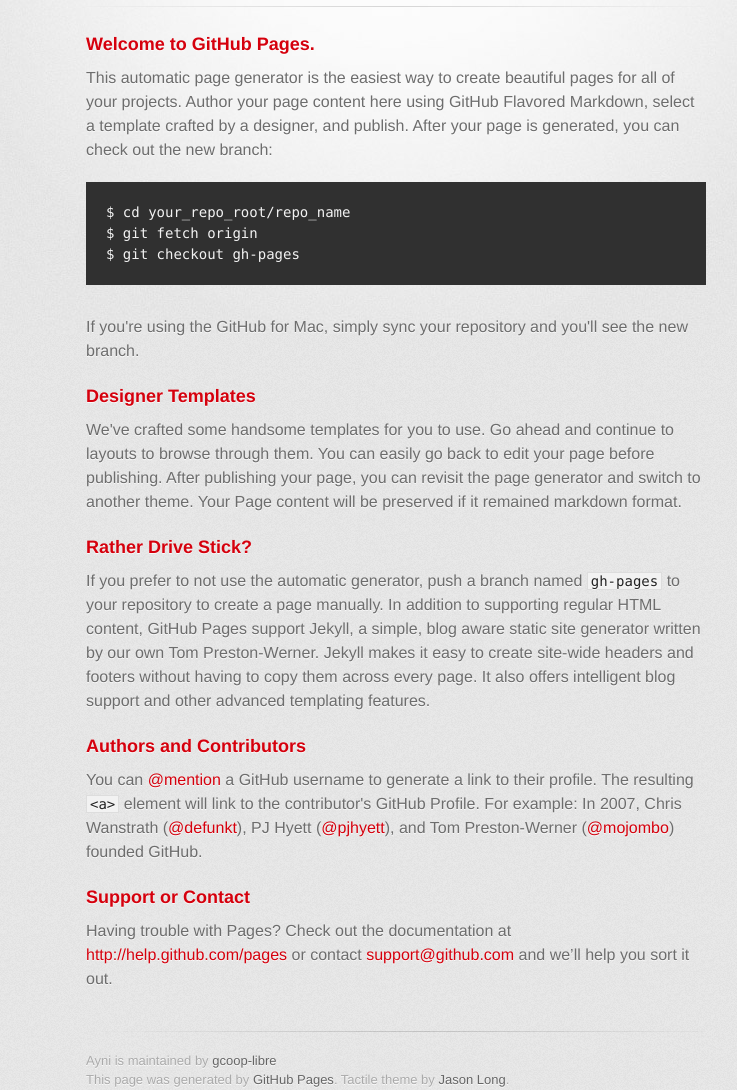
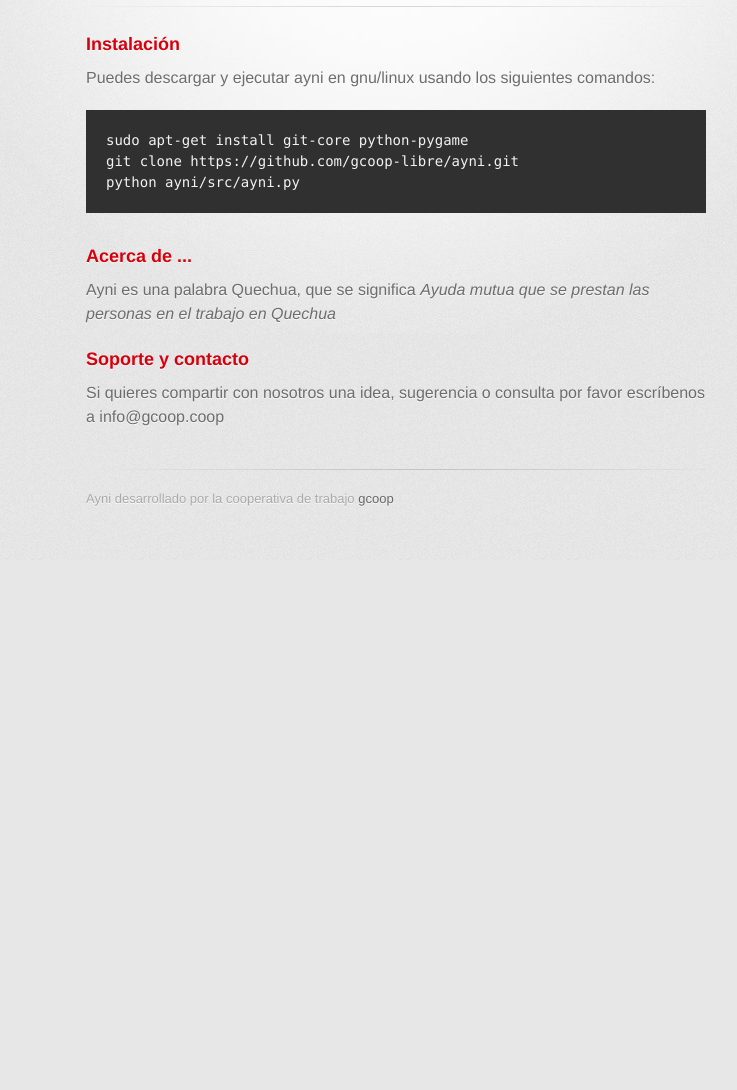
Before and after one commit to gcoop-libre/ayni, a plain HTML site: page index.html in a window 1280 px wide. Shown: the part 240-1330 px from the top of the page, without its empty margins (244-981 px from the left). After the commit the page ends 800 px from the top, so only its background shows below. Drawn offline with Linux system fonts and the light colour scheme; a web font is replaced by a local one.

Commit message:
actualizando pagina

```diff
--- a/index.html
+++ b/index.html
@@ -31,37 +31,28 @@
         <hr>
 
         <section id="main_content">
-          <h3>Welcome to GitHub Pages.</h3>
+          <h3>Instalación</h3>
 
-<p>This automatic page generator is the easiest way to create beautiful pages for all of your projects. Author your page content here using GitHub Flavored Markdown, select a template crafted by a designer, and publish. After your page is generated, you can check out the new branch:</p>
+<p>Puedes descargar y ejecutar ayni en gnu/linux usando los siguientes comandos:</p>
 
-<pre><code>$ cd your_repo_root/repo_name
-$ git fetch origin
-$ git checkout gh-pages
+<pre><code>sudo apt-get install git-core python-pygame
+git clone https://github.com/gcoop-libre/ayni.git
+python ayni/src/ayni.py
 </code></pre>
 
-<p>If you're using the GitHub for Mac, simply sync your repository and you'll see the new branch.</p>
+<h3>Acerca de ...</h3>
 
-<h3>Designer Templates</h3>
+<p>Ayni es una palabra Quechua, que se significa <em>Ayuda mutua que se prestan las personas en el trabajo en Quechua</em></p>
 
-<p>We've crafted some handsome templates for you to use. Go ahead and continue to layouts to browse through them. You can easily go back to edit your page before publishing. After publishing your page, you can revisit the page generator and switch to another theme. Your Page content will be preserved if it remained markdown format.</p>
+<h3>Soporte y contacto</h3>
 
-<h3>Rather Drive Stick?</h3>
+<p>Si quieres compartir con nosotros una idea, sugerencia o consulta por favor
+escríbenos a info@gcoop.coop </p>
 
-<p>If you prefer to not use the automatic generator, push a branch named <code>gh-pages</code> to your repository to create a page manually. In addition to supporting regular HTML content, GitHub Pages support Jekyll, a simple, blog aware static site generator written by our own Tom Preston-Werner. Jekyll makes it easy to create site-wide headers and footers without having to copy them across every page. It also offers intelligent blog support and other advanced templating features.</p>
-
-<h3>Authors and Contributors</h3>
-
-<p>You can <a href="https://github.com/blog/821" class="user-mention">@mention</a> a GitHub username to generate a link to their profile. The resulting <code>&lt;a&gt;</code> element will link to the contributor's GitHub Profile. For example: In 2007, Chris Wanstrath (<a href="https://github.com/defunkt" class="user-mention">@defunkt</a>), PJ Hyett (<a href="https://github.com/pjhyett" class="user-mention">@pjhyett</a>), and Tom Preston-Werner (<a href="https://github.com/mojombo" class="user-mention">@mojombo</a>) founded GitHub.</p>
-
-<h3>Support or Contact</h3>
-
-<p>Having trouble with Pages? Check out the documentation at <a href="http://help.github.com/pages">http://help.github.com/pages</a> or contact <a href="mailto:support@github.com">support@github.com</a> and we’ll help you sort it out.</p>
         </section>
 
         <footer>
-          Ayni is maintained by <a href="https://github.com/gcoop-libre">gcoop-libre</a><br>
-          This page was generated by <a href="http://pages.github.com">GitHub Pages</a>. Tactile theme by <a href="http://twitter.com/jasonlong">Jason Long</a>.
+          Ayni desarrollado por la cooperativa de trabajo <a href="http://www.gcoop.coop">gcoop</a><br>
         </footer>
 
 
```
